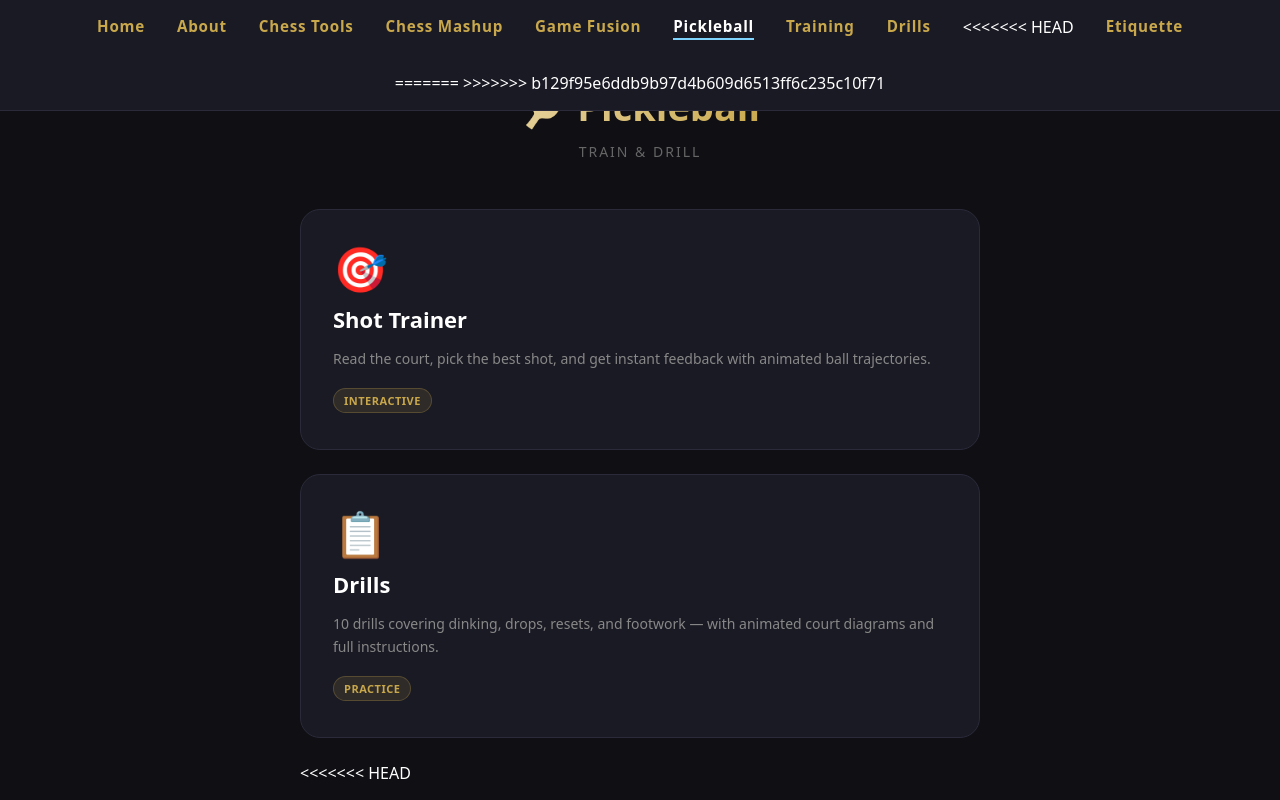
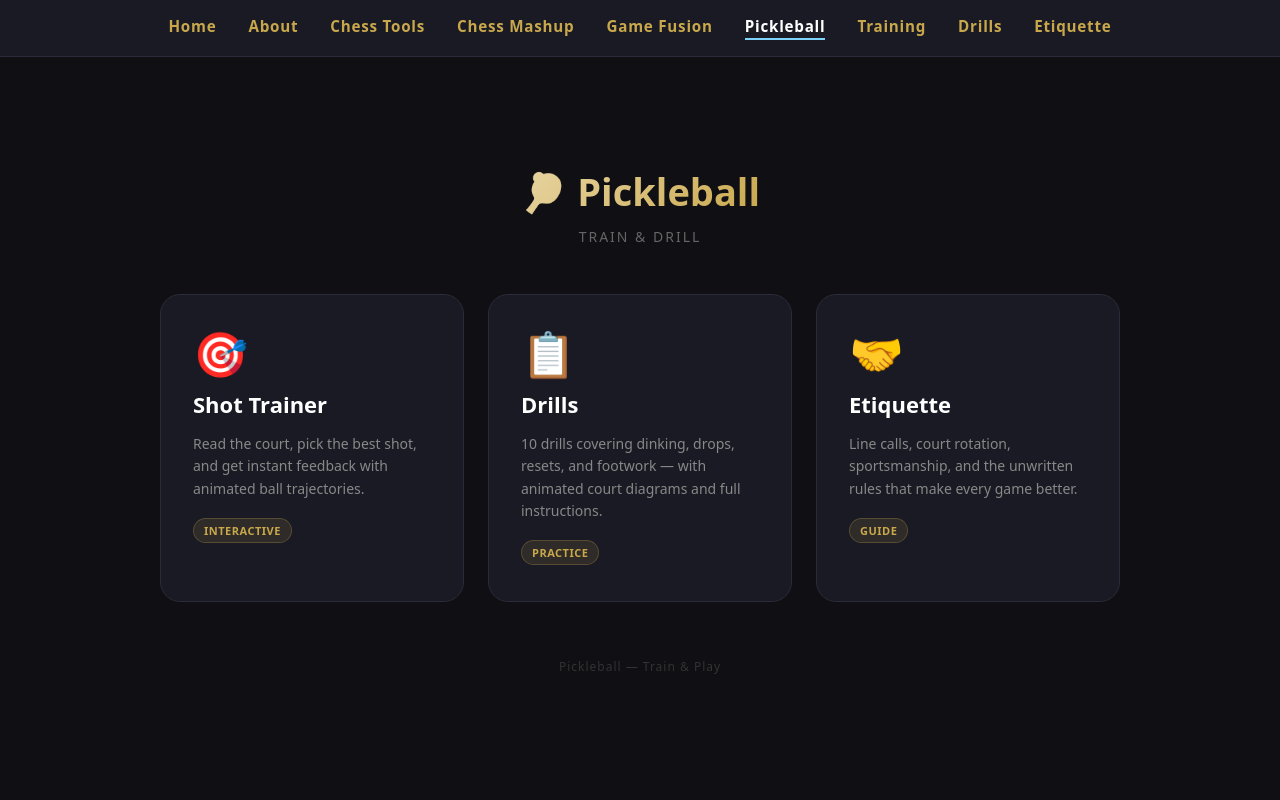
Before and after one commit to djk321/my-page, a plain HTML site: page pickleball/index.html in a window 1280 px wide. Shown: the top 800 px of the page. Drawn offline with Linux system fonts and the light colour scheme.

Commit message:
Fix merge conflicts in pickleball index

```diff
--- a/pickleball/index.html
+++ b/pickleball/index.html
@@ -68,17 +68,10 @@
 
     .grid {
       display: grid;
-<<<<<<< HEAD
       grid-template-columns: repeat(3, 1fr);
       gap: 24px;
       width: 100%;
       max-width: 960px;
-=======
-      grid-template-columns: repeat(auto-fit, minmax(260px, 1fr));
-      gap: 24px;
-      width: 100%;
-      max-width: 680px;
->>>>>>> b129f95e6ddb9b97d4b609d6513ff6c235c10f71
     }
 
     .card {
@@ -133,10 +126,7 @@
     <a href="index.html" class="active">Pickleball</a>
     <a href="trainer.html">Training</a>
     <a href="drills.html">Drills</a>
-<<<<<<< HEAD
     <a href="etiquette.html">Etiquette</a>
-=======
->>>>>>> b129f95e6ddb9b97d4b609d6513ff6c235c10f71
   </nav>
 
   <header>
@@ -158,15 +148,13 @@
       <div class="card-desc">10 drills covering dinking, drops, resets, and footwork — with animated court diagrams and full instructions.</div>
       <span class="card-tag">Practice</span>
     </a>
-<<<<<<< HEAD
+
     <a class="card" href="etiquette.html">
       <div class="card-icon">🤝</div>
       <div class="card-title">Etiquette</div>
       <div class="card-desc">Line calls, court rotation, sportsmanship, and the unwritten rules that make every game better.</div>
       <span class="card-tag">Guide</span>
     </a>
-=======
->>>>>>> b129f95e6ddb9b97d4b609d6513ff6c235c10f71
   </div>
 
   <footer>Pickleball &mdash; Train &amp; Play</footer>
```
